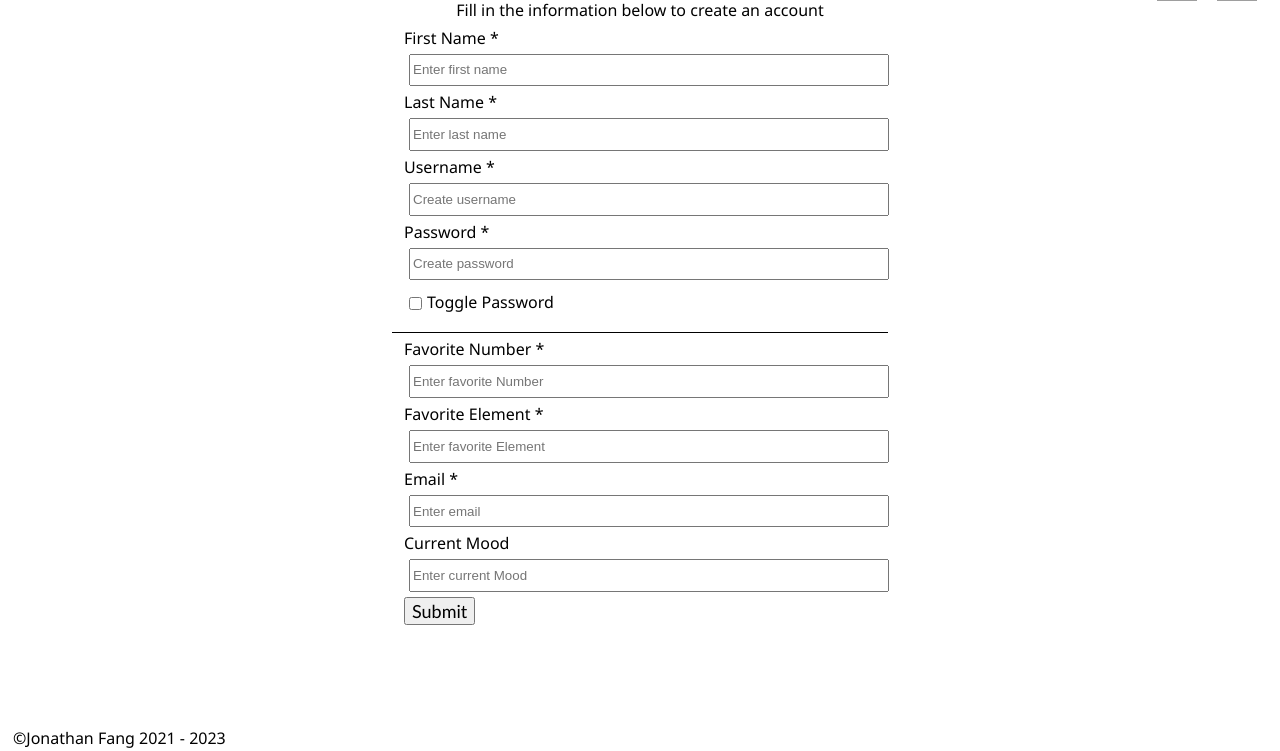
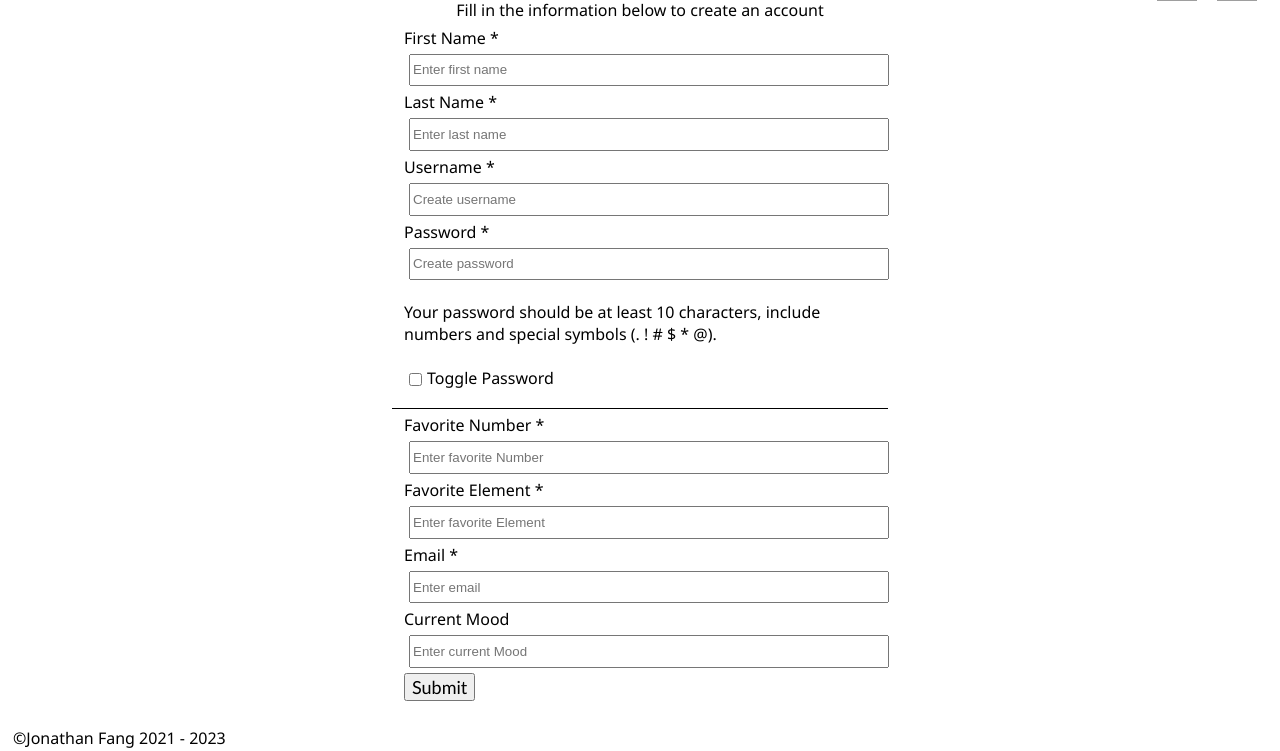
Before and after one commit to Jonathan-Fang/flask-account, a Flask app: page /create_account/ in a window 1280 px wide. Shown: the part 54-805 px from the top of the page. Run offline with Flask 3, Linux system fonts and the light colour scheme; grey boxes are pictures that could not be loaded.

Commit message:
successfully added password validation via regex and html pattern

```diff
--- a/templates/create_account.html
+++ b/templates/create_account.html
@@ -17,7 +17,8 @@ Create Account
                 <input type="text" name="usrname" id="usrname" placeholder="Create username" required>
             </label>
             <label for="psword">Password *
-                <input type="password" name="psword" id="psword" placeholder="Create password" required>
+                <input type="password" name="psword" id="psword" placeholder="Create password" pattern="(?=.*\d)(?=.*[\.\!\#\$\*\@]).{10,}" required>
+                <p>Your password should be at least 10 characters, include numbers and special symbols (. ! # $ * @).</p>
             </label>
             <label for="togglepassword" class="inline">
                 <input class="inline" type="checkbox" id="togglepassword" onclick="togglePassword()">Toggle Password
```
Also changed, not shown: static/site.css (+0 -13 lines).
